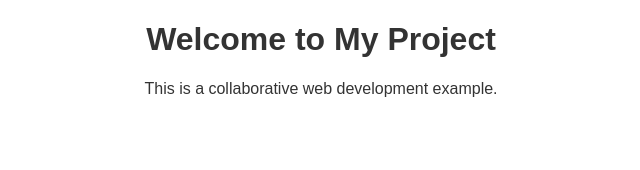
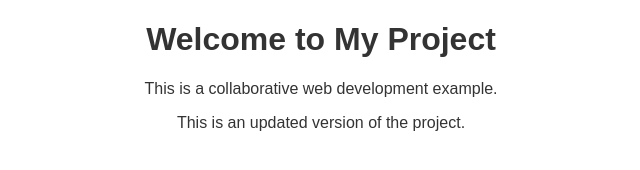
Before and after one commit to zero8-ai/webdev2, a plain HTML site: page index.html in a window 1280 px wide. Shown: the whole page, without its empty margins (319-959 px from the left). Drawn offline with Linux system fonts and the light colour scheme.

Commit message:
Added an additional paragraph to index.html

```diff
--- a/index.html
+++ b/index.html
@@ -9,5 +9,7 @@
 <body>
     <h1>Welcome to My Project</h1>
     <p>This is a collaborative web development example.</p>
+    <p>This is an updated version of the project.</p>
+
 </body>
 </html>
```
